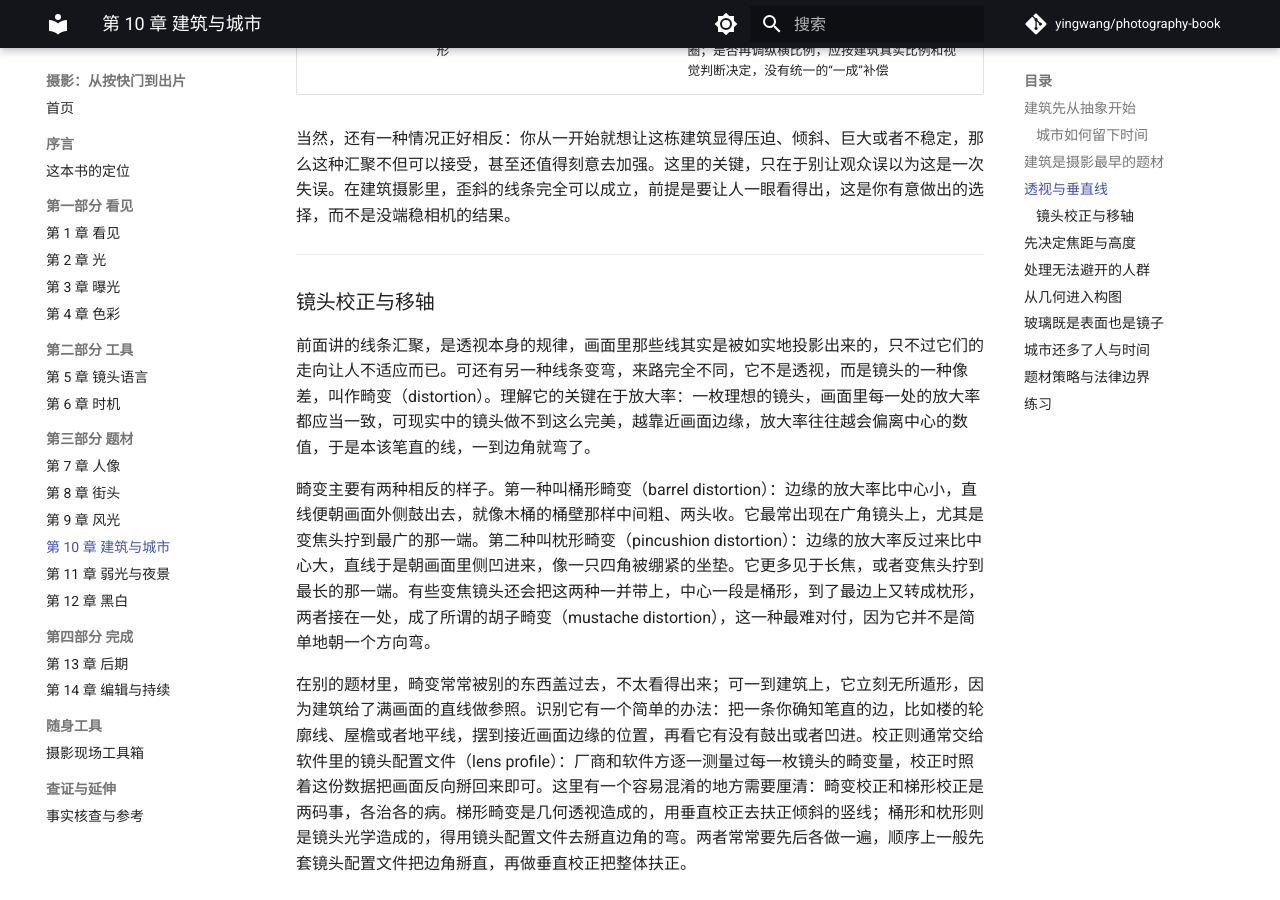
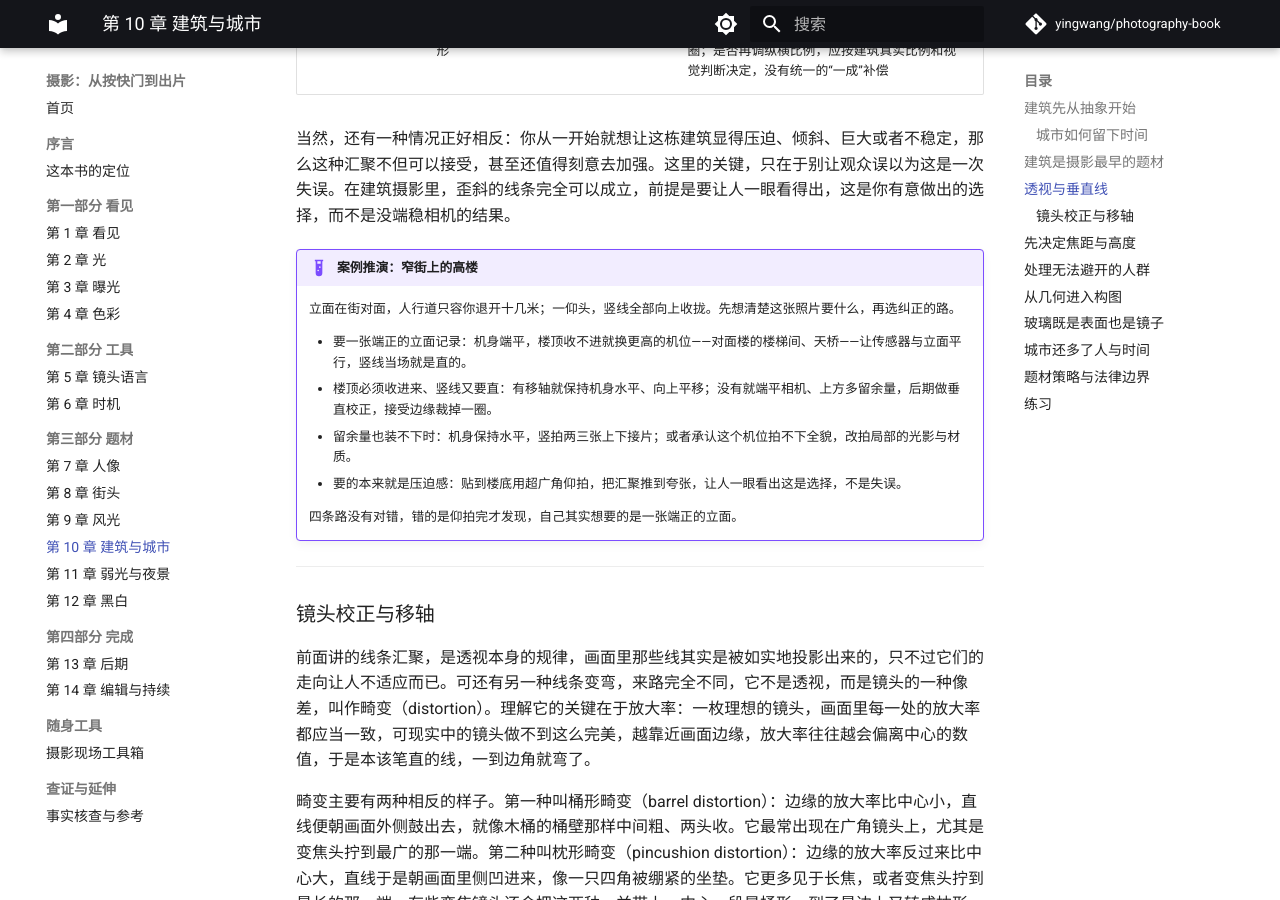
Before and after one commit to yingwang/photography-book, an MkDocs documentation site: the page built from docs/10-architecture.md, in a window 1280 px wide and 900 px high, scrolled down 5195 px. Built offline with MkDocs 1.6.1 and Material for MkDocs 9.7.7, drawn with Linux system fonts in a browser that asks for light colours; comment, search, counter and statistics services are not loaded.

Commit message:
复查补遗：改正第 3 章场景计数，统一防抖口径，再收束两处重复，新增建筑章案例
- 第 3 章："三类高风险场景"实列五种，标题改为"五类"
- 第 5、6 章：协同防抖标称/实拍档数两章不一致，统一为五到八档/三到五档
- 第 6 章：Winogrand 底片山与名言重复第 1 章，收束为交叉引用
- 第 9 章：雪景测光机理重复第 3 章，收束为交叉引用
- 第 10 章：新增"窄街上的高楼"案例推演——四条扶正竖线的路各自的前提与代价
- EDITORIAL_REVIEW 补记同步更新

Co-Authored-By: Claude Fable 5 <noreply@anthropic.com>
Claude-Session: https://claude.ai/code/session_01BQpWoDPyG7aeJwi25zAgK6

```diff
--- a/docs/10-architecture.md
+++ b/docs/10-architecture.md
@@ -76,6 +76,17 @@ graph TD
 | 后期透视校正 | 在软件里把上窄下宽的梯形重新拉成矩形 | 顶部被拉伸、有效分辨率下降，边缘要裁掉一圈；是否再调纵横比例，应按建筑真实比例和视觉判断决定，没有统一的“一成”补偿 |
 
 当然，还有一种情况正好相反：你从一开始就想让这栋建筑显得压迫、倾斜、巨大或者不稳定，那么这种汇聚不但可以接受，甚至还值得刻意去加强。这里的关键，只在于别让观众误以为这是一次失误。在建筑摄影里，歪斜的线条完全可以成立，前提是要让人一眼看得出，这是你有意做出的选择，而不是没端稳相机的结果。
+
+!!! example "案例推演：窄街上的高楼"
+
+    立面在街对面，人行道只容你退开十几米；一仰头，竖线全部向上收拢。先想清楚这张照片要什么，再选纠正的路。
+
+    - 要一张端正的立面记录：机身端平，楼顶收不进就换更高的机位——对面楼的楼梯间、天桥——让传感器与立面平行，竖线当场就是直的。
+    - 楼顶必须收进来、竖线又要直：有移轴就保持机身水平、向上平移；没有就端平相机、上方多留余量，后期做垂直校正，接受边缘裁掉一圈。
+    - 留余量也装不下时：机身保持水平，竖拍两三张上下接片；或者承认这个机位拍不下全貌，改拍局部的光影与材质。
+    - 要的本来就是压迫感：贴到楼底用超广角仰拍，把汇聚推到夸张，让人一眼看出这是选择，不是失误。
+
+    四条路没有对错，错的是仰拍完才发现，自己其实想要的是一张端正的立面。
 
 ---
 
```
Also changed, not shown: EDITORIAL_REVIEW.md (+4 -1 lines), docs/03-exposure.md (+1 -1 lines), docs/05-lens.md (+1 -1 lines), docs/06-timing.md (+2 -2 lines), docs/09-landscape.md (+1 -1 lines).
